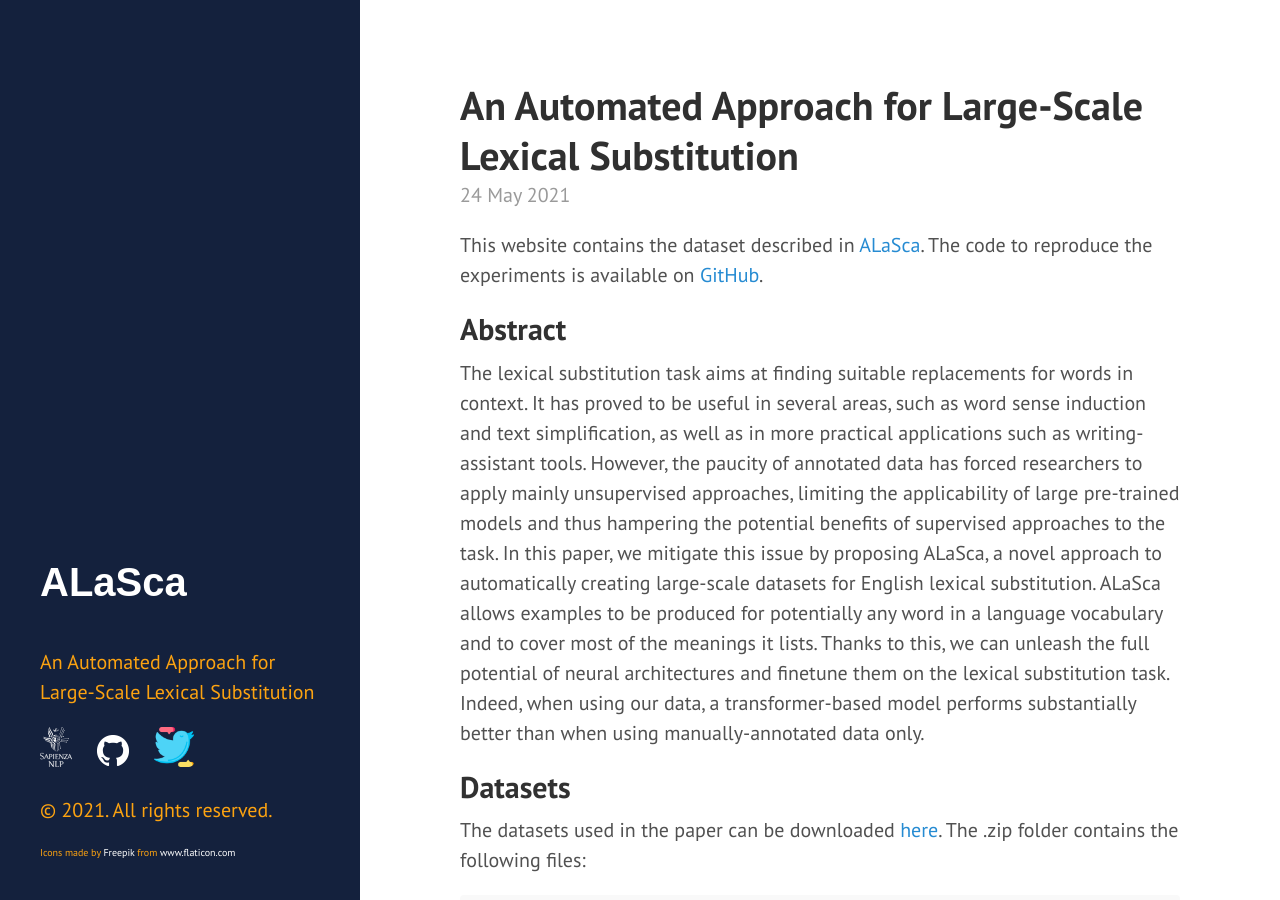
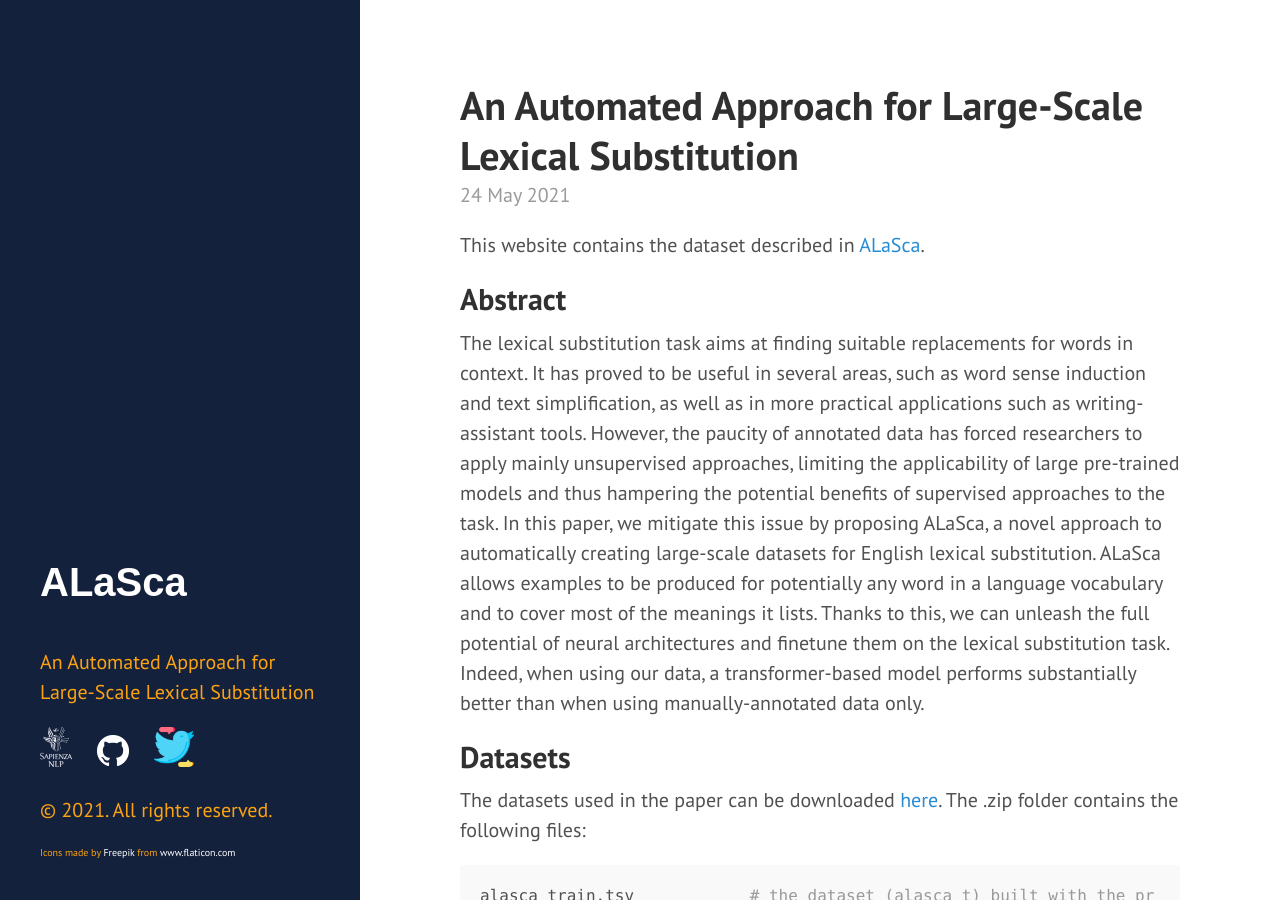
Before and after one commit to caterinaLacerra/ALaSca, a Jekyll site: the page built from docs/_posts/2021-05-24-datasets.md, in a window 1280 px wide and 900 px high. Built offline with Jekyll 4.4.1, drawn with Linux system fonts in a browser that asks for light colours.

Commit message:
Update 2021-05-24-datasets.md

```diff
--- a/docs/_posts/2021-05-24-datasets.md
+++ b/docs/_posts/2021-05-24-datasets.md
@@ -2,8 +2,7 @@
 layout: post
 title:  "An Automated Approach for Large-Scale Lexical Substitution"
 ---
-This website contains the dataset described in [ALaSca](). The code to reproduce the experiments is available on [GitHub]().
-
+This website contains the dataset described in [ALaSca]().
 ## Abstract
 The lexical substitution task aims at finding suitable replacements for words in context. It has proved to be useful in several areas, such as word sense induction and text simplification, as well as in more practical applications such as writing-assistant tools. However, the paucity of annotated data has forced researchers to apply mainly unsupervised approaches, limiting the applicability of large pre-trained models and thus hampering the potential benefits of supervised approaches to the task. In this paper, we mitigate this issue by proposing ALaSca, a novel approach to automatically creating large-scale datasets for English lexical substitution. ALaSca allows examples to be produced for potentially any word in a language vocabulary and to cover most of the meanings it lists. Thanks to this, we can unleash the full potential of neural architectures and finetune them on the lexical substitution task. Indeed, when using our data, a transformer-based model  performs substantially better than when using manually-annotated data only.
 ## Datasets
```
